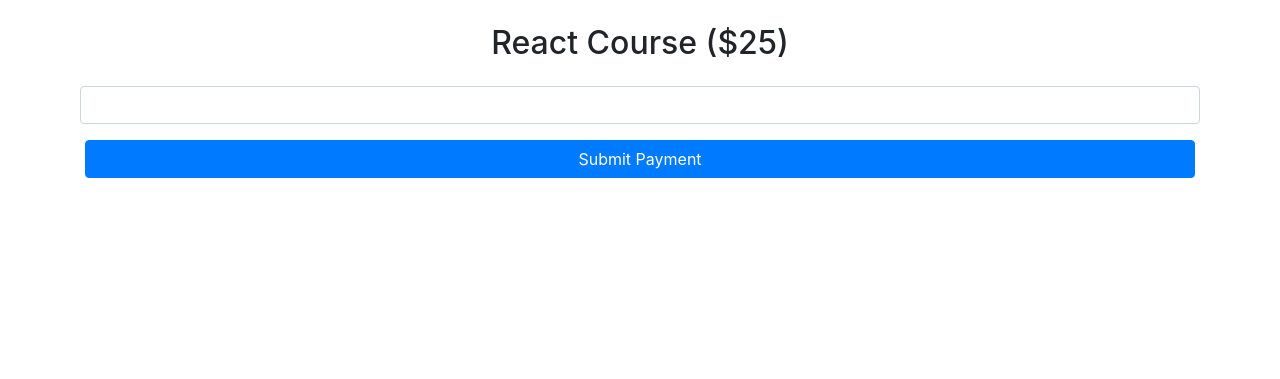
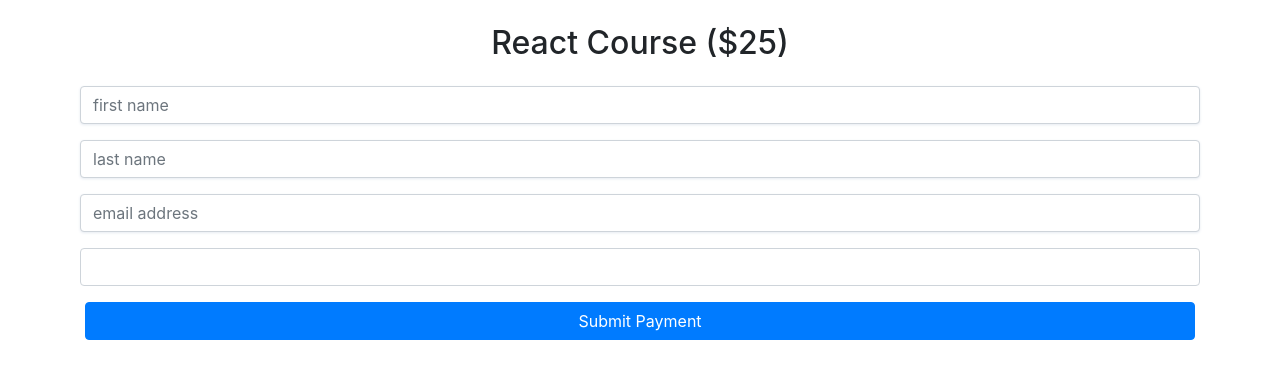
Before and after one commit to Azzazello1979/phpProject5, a PHP site: page / in a window 1280 px wide. Shown: the top 379 px of the page. Run offline with PHP 8.4, Linux system fonts and the light colour scheme; some libraries are stand-ins or nearby versions.

Commit message:
bringing in jQuery

```diff
--- a/index.php
+++ b/index.php
@@ -12,17 +12,22 @@
 <h2 class="my-4 text-center">React Course ($25)</h2>
     <form action="charge.php" method="POST" id="payment-form">
         <div class="form-row">
+            <input type="text" class="form-control mb-3 StripeElement StripeElement--empty" name="first_name" placeholder="first name">
+            <input type="text" class="form-control mb-3 StripeElement StripeElement--empty" name="last_name" placeholder="last name">
+            <input type="email" class="form-control mb-3 StripeElement StripeElement--empty" name="email" placeholder="email address">
+
             <div id="card-element" class="form-control">
-                <!-- Stripe element will go here -->
+                <!-- Stripe element will go in here -->
             </div>
 
-            <div id="form-errors">
-                <!-- Display card errors -->
+            <div id="form-errors" role="alert">
+                <!-- Display form errors in here -->
             </div>
         </div>
         <button type="submit" class="btn btn-primary btn-block mt-3">Submit Payment</button>
     </form>
 </div>
+<script src="https://code.jquery.com/jquery-3.4.1.slim.min.js" integrity="sha384-J6qa4849blE2+poT4WnyKhv5vZF5SrPo0iEjwBvKU7imGFAV0wwj1yYfoRSJoZ+n" crossorigin="anonymous"></script>
 <script src="https://js.stripe.com/v3/"></script>
 <script src="js/charge.js"></script>
 </body>
```
